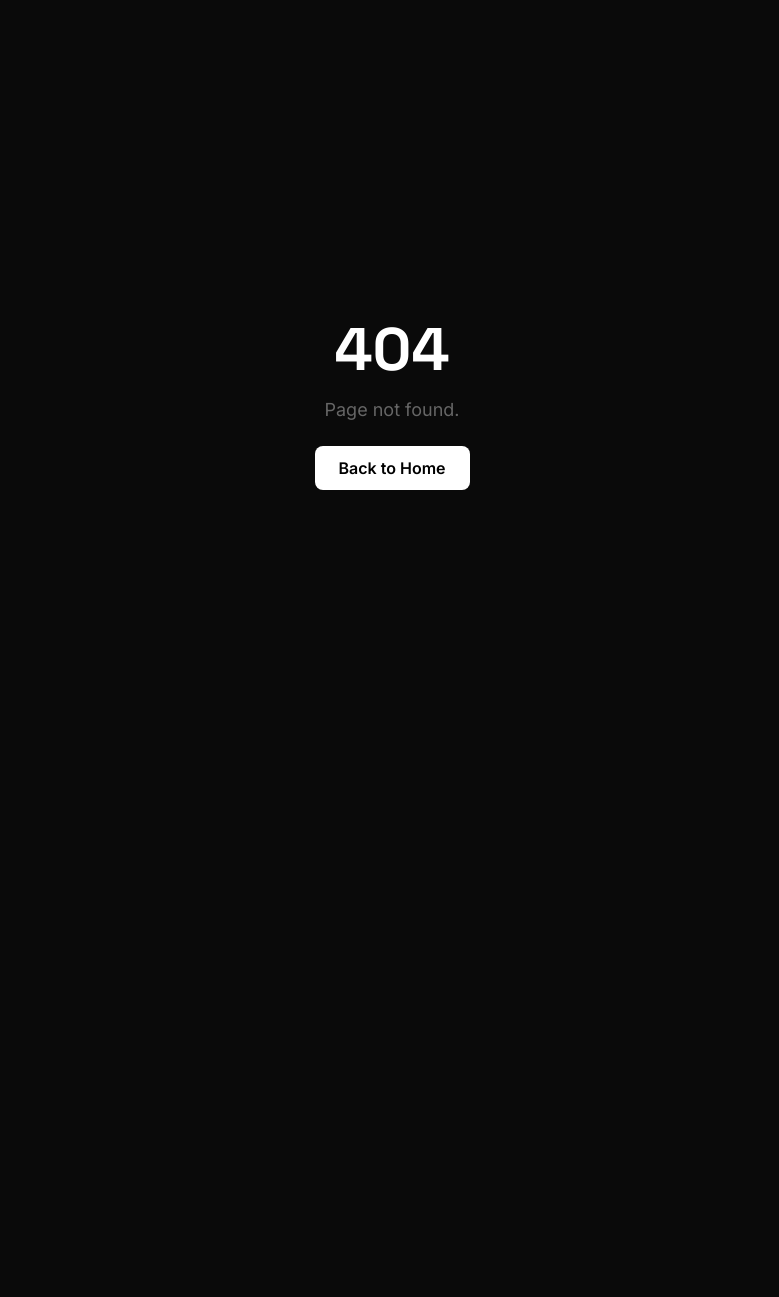
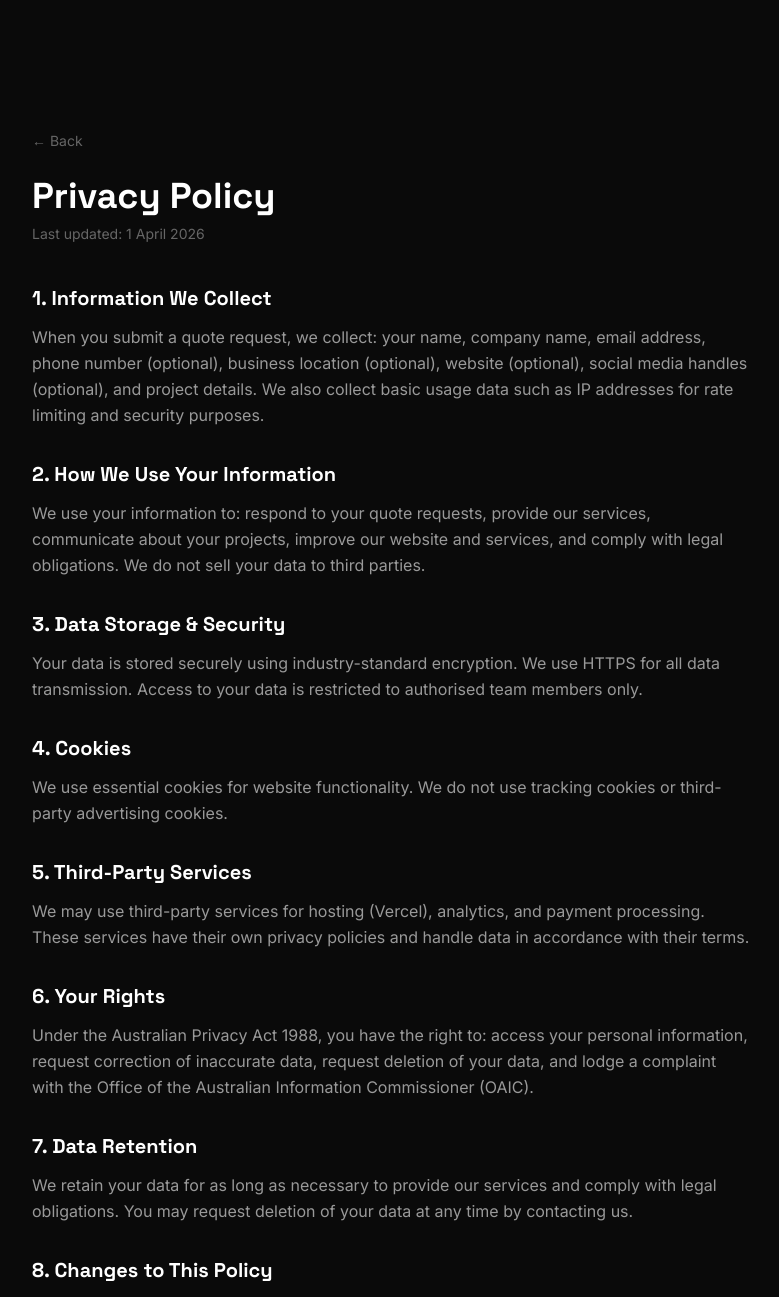
Before and after one commit to flinchify/stackmate, a Next.js app: page /privacy in a window 1280 px wide. Before the commit this address had no page. Shown: the top 1297 px of the page, without its empty margins (248-1027 px from the left). Before the commit the page ends 800 px from the top, so only its background shows below. Built offline with nearby package versions, Linux system fonts and the light colour scheme.

Commit message:
feat: stackmate.digital domain, favicon, privacy policy, terms of service, footer links

```diff
--- a/app/layout.tsx
+++ b/app/layout.tsx
@@ -15,7 +15,11 @@ const inter = Inter({
 });
 
 export const metadata: Metadata = {
-  metadataBase: new URL('https://stackmate.com.au'),
+  metadataBase: new URL('https://stackmate.digital'),
+  icons: {
+    icon: '/logo.png',
+    apple: '/logo.png',
+  },
   title: {
     default: 'Stackmate | AI-Powered Business Systems, Perth WA',
     template: '%s | Stackmate',
@@ -35,7 +39,7 @@ export const metadata: Metadata = {
   openGraph: {
     type: 'website',
     locale: 'en_AU',
-    url: 'https://stackmate.com.au',
+    url: 'https://stackmate.digital',
     siteName: 'Stackmate',
     title: 'Stackmate | AI-Powered Business Systems, Perth WA',
     description:
@@ -59,8 +63,8 @@ const jsonLd = {
   '@context': 'https://schema.org',
   '@type': 'Organization',
   name: 'Stackmate',
-  url: 'https://stackmate.com.au',
-  logo: 'https://stackmate.com.au/logo.png',
+  url: 'https://stackmate.digital',
+  logo: 'https://stackmate.digital/logo.png',
   description:
     'AI-powered business systems integrator based in Perth, Western Australia.',
   address: {
--- a/app/page.tsx
+++ b/app/page.tsx
@@ -468,9 +468,9 @@ export default function Home() {
               <span className="font-display font-bold">stackmate</span>
             </div>
             <div className="flex items-center gap-6 text-sm text-sm-muted">
-              <a href="#services" className="hover:text-white transition-colors">Services</a>
-              <a href="#process" className="hover:text-white transition-colors">Process</a>
-              <a href="#compare" className="hover:text-white transition-colors">Why Us</a>
+              <a href="/services" className="hover:text-white transition-colors">Services</a>
+              <a href="/process" className="hover:text-white transition-colors">Process</a>
+              <a href="/why-us" className="hover:text-white transition-colors">Why Us</a>
               <a href="/blog" className="hover:text-white transition-colors">Blog</a>
             </div>
             <div className="flex items-center gap-2 text-sm text-sm-muted">
@@ -478,8 +478,10 @@ export default function Home() {
               Perth, WA
             </div>
           </div>
-          <div className="text-center mt-8 pt-8 border-t border-sm-border">
-            <p className="text-xs text-sm-muted">&copy; {new Date().getFullYear()} Stackmate. All rights reserved. ABN pending.</p>
+          <div className="flex items-center justify-center gap-4 mt-8 pt-8 border-t border-sm-border">
+            <a href="/privacy" className="text-xs text-sm-muted hover:text-white transition-colors">Privacy Policy</a>
+            <a href="/terms" className="text-xs text-sm-muted hover:text-white transition-colors">Terms of Service</a>
+            <span className="text-xs text-sm-muted">&copy; {new Date().getFullYear()} Stackmate. All rights reserved.</span>
           </div>
         </div>
       </footer>
--- /dev/null
+++ b/app/privacy/page.tsx
@@ -0,0 +1,66 @@
+import type { Metadata } from 'next';
+import Link from 'next/link';
+
+export const metadata: Metadata = {
+  title: 'Privacy Policy',
+  description: 'Stackmate privacy policy. How we collect, use, and protect your data.',
+};
+
+export default function PrivacyPage() {
+  return (
+    <main className="min-h-screen pt-32 pb-20">
+      <div className="max-w-3xl mx-auto px-6">
+        <Link href="/" className="text-sm text-sm-muted hover:text-white transition-colors">&larr; Back</Link>
+        <h1 className="text-4xl font-display font-bold mt-6 mb-2">Privacy Policy</h1>
+        <p className="text-sm text-sm-muted mb-10">Last updated: 1 April 2026</p>
+
+        <div className="space-y-8 text-sm-light leading-relaxed">
+          <section>
+            <h2 className="text-xl font-display font-bold text-white mb-3">1. Information We Collect</h2>
+            <p>When you submit a quote request, we collect: your name, company name, email address, phone number (optional), business location (optional), website (optional), social media handles (optional), and project details. We also collect basic usage data such as IP addresses for rate limiting and security purposes.</p>
+          </section>
+
+          <section>
+            <h2 className="text-xl font-display font-bold text-white mb-3">2. How We Use Your Information</h2>
+            <p>We use your information to: respond to your quote requests, provide our services, communicate about your projects, improve our website and services, and comply with legal obligations. We do not sell your data to third parties.</p>
+          </section>
+
+          <section>
+            <h2 className="text-xl font-display font-bold text-white mb-3">3. Data Storage & Security</h2>
+            <p>Your data is stored securely using industry-standard encryption. We use HTTPS for all data transmission. Access to your data is restricted to authorised team members only.</p>
+          </section>
+
+          <section>
+            <h2 className="text-xl font-display font-bold text-white mb-3">4. Cookies</h2>
+            <p>We use essential cookies for website functionality. We do not use tracking cookies or third-party advertising cookies.</p>
+          </section>
+
+          <section>
+            <h2 className="text-xl font-display font-bold text-white mb-3">5. Third-Party Services</h2>
+            <p>We may use third-party services for hosting (Vercel), analytics, and payment processing. These services have their own privacy policies and handle data in accordance with their terms.</p>
+          </section>
+
+          <section>
+            <h2 className="text-xl font-display font-bold text-white mb-3">6. Your Rights</h2>
+            <p>Under the Australian Privacy Act 1988, you have the right to: access your personal information, request correction of inaccurate data, request deletion of your data, and lodge a complaint with the Office of the Australian Information Commissioner (OAIC).</p>
+          </section>
+
+          <section>
+            <h2 className="text-xl font-display font-bold text-white mb-3">7. Data Retention</h2>
+            <p>We retain your data for as long as necessary to provide our services and comply with legal obligations. You may request deletion of your data at any time by contacting us.</p>
+          </section>
+
+          <section>
+            <h2 className="text-xl font-display font-bold text-white mb-3">8. Changes to This Policy</h2>
+            <p>We may update this policy from time to time. Changes will be posted on this page with an updated revision date.</p>
+          </section>
+
+          <section>
+            <h2 className="text-xl font-display font-bold text-white mb-3">9. Contact</h2>
+            <p>For privacy-related enquiries, contact us at hello@stackmate.digital.</p>
+          </section>
+        </div>
+      </div>
+    </main>
+  );
+}
--- a/app/robots.ts
+++ b/app/robots.ts
@@ -15,6 +15,6 @@ export default function robots(): MetadataRoute.Robots {
       { userAgent: 'Amazonbot', allow: '/' },
       { userAgent: 'cohere-ai', allow: '/' },
     ],
-    sitemap: 'https://stackmate.com.au/sitemap.xml',
+    sitemap: 'https://stackmate.digital/sitemap.xml',
   };
 }
--- a/app/sitemap.ts
+++ b/app/sitemap.ts
@@ -9,7 +9,7 @@ const BLOG_SLUGS = [
 ];
 
 export default function sitemap(): MetadataRoute.Sitemap {
-  const base = 'https://stackmate.com.au';
+  const base = 'https://stackmate.digital';
 
   const pages = [
     { url: base, lastModified: new Date(), changeFrequency: 'weekly' as const, priority: 1.0 },
--- /dev/null
+++ b/app/terms/page.tsx
@@ -0,0 +1,81 @@
+import type { Metadata } from 'next';
+import Link from 'next/link';
+
+export const metadata: Metadata = {
+  title: 'Terms of Service',
+  description: 'Stackmate terms of service. The rules governing use of our services.',
+};
+
+export default function TermsPage() {
+  return (
+    <main className="min-h-screen pt-32 pb-20">
+      <div className="max-w-3xl mx-auto px-6">
+        <Link href="/" className="text-sm text-sm-muted hover:text-white transition-colors">&larr; Back</Link>
+        <h1 className="text-4xl font-display font-bold mt-6 mb-2">Terms of Service</h1>
+        <p className="text-sm text-sm-muted mb-10">Last updated: 1 April 2026</p>
+
+        <div className="space-y-8 text-sm-light leading-relaxed">
+          <section>
+            <h2 className="text-xl font-display font-bold text-white mb-3">1. Agreement</h2>
+            <p>By using Stackmate&apos;s website and services, you agree to these terms. If you do not agree, do not use our services. These terms are governed by the laws of Western Australia.</p>
+          </section>
+
+          <section>
+            <h2 className="text-xl font-display font-bold text-white mb-3">2. Services</h2>
+            <p>Stackmate provides AI systems integration, custom software development, business automation, web development, branding, SEO, and related technology services. Specific deliverables, timelines, and pricing are defined in individual project proposals.</p>
+          </section>
+
+          <section>
+            <h2 className="text-xl font-display font-bold text-white mb-3">3. Quotes & Proposals</h2>
+            <p>Quote requests submitted through our website are non-binding enquiries. A formal engagement only begins when both parties agree to a written proposal or contract. Pricing estimates are indicative and may change based on final scope.</p>
+          </section>
+
+          <section>
+            <h2 className="text-xl font-display font-bold text-white mb-3">4. Payment Terms</h2>
+            <p>Payment terms are specified in individual project proposals. Unless otherwise stated, setup fees are due before work begins. Monthly fees are billed at the start of each billing period. Late payments may incur a 2% monthly charge.</p>
+          </section>
+
+          <section>
+            <h2 className="text-xl font-display font-bold text-white mb-3">5. Intellectual Property</h2>
+            <p>Upon full payment, you own all custom work product delivered by Stackmate. We retain the right to use general methodologies, tools, and frameworks. We may showcase completed work in our portfolio unless you request otherwise in writing.</p>
+          </section>
+
+          <section>
+            <h2 className="text-xl font-display font-bold text-white mb-3">6. Confidentiality</h2>
+            <p>Both parties agree to keep confidential any proprietary information shared during the engagement. This obligation survives termination of the agreement.</p>
+          </section>
+
+          <section>
+            <h2 className="text-xl font-display font-bold text-white mb-3">7. Limitation of Liability</h2>
+            <p>To the maximum extent permitted by Australian law, Stackmate&apos;s liability for any claim arising from our services is limited to the total amount paid by you for the specific service in question. We are not liable for indirect, incidental, or consequential damages.</p>
+          </section>
+
+          <section>
+            <h2 className="text-xl font-display font-bold text-white mb-3">8. Termination</h2>
+            <p>Either party may terminate an engagement with 14 days written notice. Upon termination, you are responsible for payment for all work completed up to the termination date. We will provide all completed deliverables and source code.</p>
+          </section>
+
+          <section>
+            <h2 className="text-xl font-display font-bold text-white mb-3">9. Warranty</h2>
+            <p>We warrant that our services will be performed with reasonable care and skill. We provide a 30-day warranty on completed work for bug fixes and defects. This does not cover changes in requirements, third-party service failures, or misuse.</p>
+          </section>
+
+          <section>
+            <h2 className="text-xl font-display font-bold text-white mb-3">10. Disputes</h2>
+            <p>Any disputes will first be addressed through good-faith negotiation. If unresolved, disputes will be submitted to mediation in Perth, Western Australia, before any legal proceedings.</p>
+          </section>
+
+          <section>
+            <h2 className="text-xl font-display font-bold text-white mb-3">11. Changes</h2>
+            <p>We may update these terms from time to time. Continued use of our services after changes constitutes acceptance of the updated terms.</p>
+          </section>
+
+          <section>
+            <h2 className="text-xl font-display font-bold text-white mb-3">12. Contact</h2>
+            <p>For questions about these terms, contact us at hello@stackmate.digital.</p>
+          </section>
+        </div>
+      </div>
+    </main>
+  );
+}
```
Also changed, not shown: 1 other file (tests, documents, lock files or other folders).
